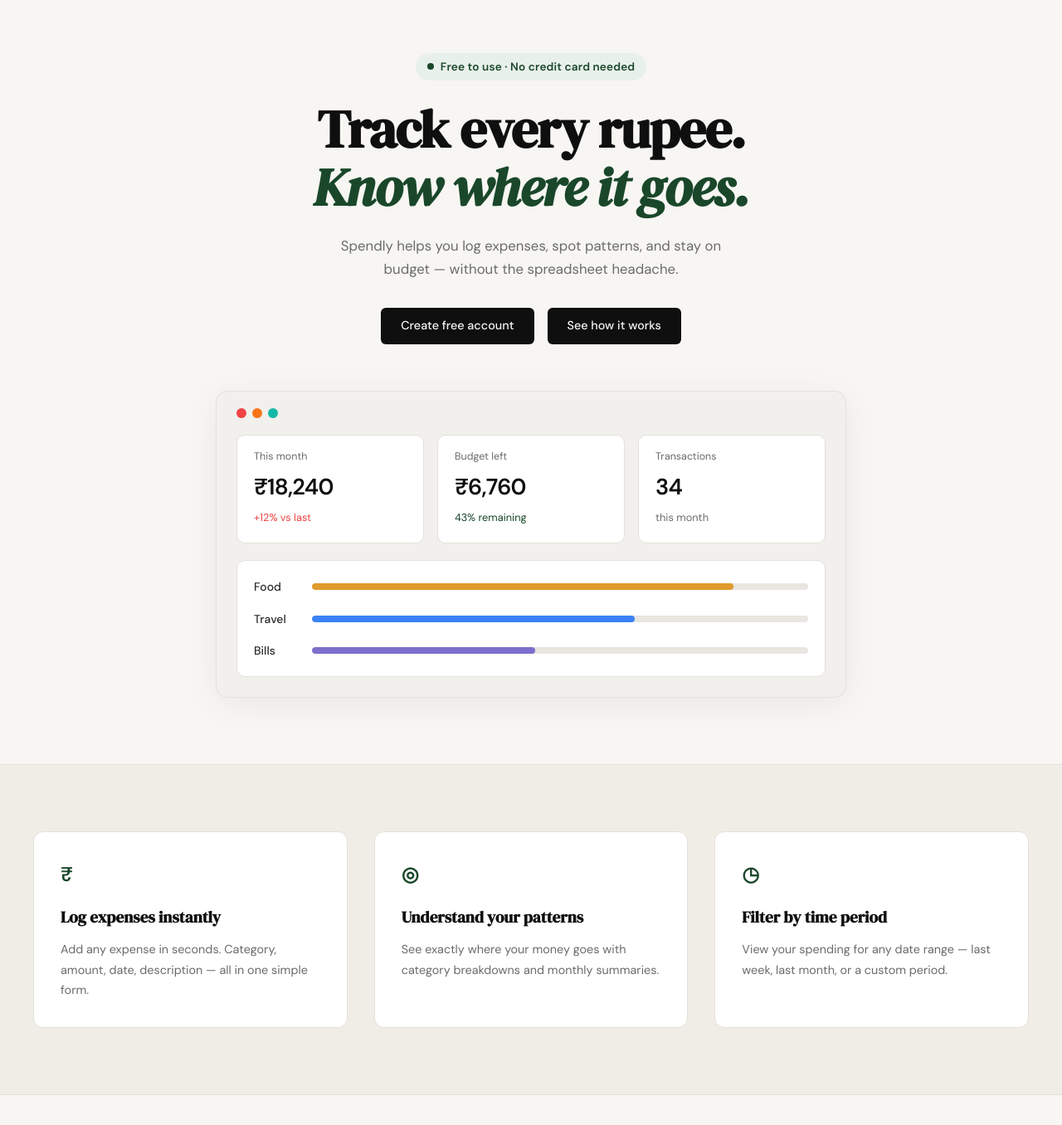
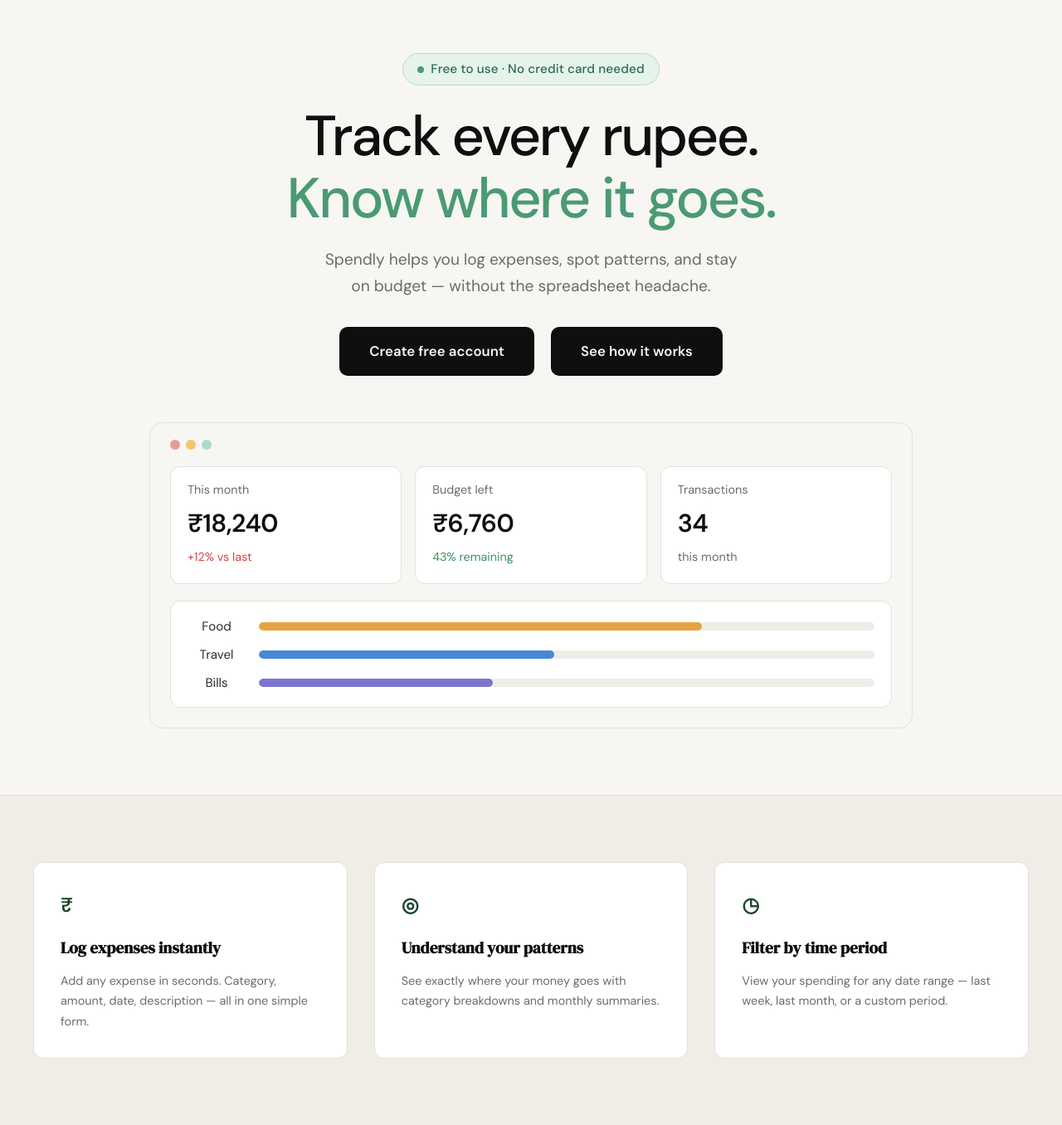
Before and after one commit to Aarushi17Gupta/spendly, a Flask app: page / in a window 1280 px wide. Shown: the part 61-1417 px from the top of the page at 83% size. Run offline with Flask 3, Linux system fonts and the light colour scheme.

Commit message:
landing: redesign hero section to match mockup

```diff
--- a/static/css/landing.css
+++ b/static/css/landing.css
@@ -22,10 +22,24 @@
     display: flex;
     justify-content: center;
     width: 100%;
-    max-width: 760px;
+    max-width: 920px;
+}
+
+.hero-title {
+    font-family: var(--font-body);
+    font-weight: 500;
+    font-size: clamp(2.75rem, 6vw, 4.25rem);
+    letter-spacing: -0.035em;
+    line-height: 1.1;
+}
+
+.hero-title em {
+    font-style: normal;
+    color: #4a9a72;
 }
 
 .hero-subtitle {
+    font-size: 1.2rem;
     max-width: 500px;
     margin-left: auto;
     margin-right: auto;
@@ -34,6 +48,14 @@
 
 .hero-actions {
     justify-content: center;
+    gap: 1.25rem;
+}
+
+.hero-actions .btn-primary {
+    padding: 1rem 2.25rem;
+    border-radius: 10px;
+    font-size: 1.05rem;
+    font-weight: 600;
 }
 
 /* ------------------------------------------------------------------ */
@@ -43,7 +65,12 @@
 .hero-badge {
     text-transform: none;
     letter-spacing: 0.01em;
-    font-size: 0.85rem;
+    font-size: 0.95rem;
+    font-weight: 500;
+    background: #e6f3ec;
+    color: #2f6b4a;
+    border: 1px solid #b9dcc8;
+    padding: 0.4rem 1.1rem;
     display: inline-flex;
     align-items: center;
     gap: 0.5rem;
@@ -53,7 +80,7 @@
     width: 8px;
     height: 8px;
     border-radius: 50%;
-    background: var(--accent);
+    background: #4a9a72;
     flex-shrink: 0;
 }
 
@@ -62,13 +89,13 @@
 /* ------------------------------------------------------------------ */
 
 .mock-card {
-    background: #f2f0ed;
+    background: var(--paper);
     border: 1px solid var(--border);
-    border-radius: 14px;
+    border-radius: 16px;
     padding: 1.25rem 1.5rem 1.5rem;
     width: 100%;
-    max-width: 760px;
-    box-shadow: 0 8px 40px rgba(0,0,0,0.06);
+    max-width: 920px;
+    box-shadow: none;
 }
 
 .mock-card-dots {
@@ -83,9 +110,9 @@
     border-radius: 50%;
 }
 
-.dot-red    { background: #ef4444; }
-.dot-orange { background: #f97316; }
-.dot-teal   { background: #14b8a6; }
+.dot-red    { background: #e89a9a; }
+.dot-orange { background: #f2c66d; }
+.dot-teal   { background: #a8dcc4; }
 
 /* ------------------------------------------------------------------ */
 /* Stat cards                                                          */
@@ -103,7 +130,7 @@
 .mock-stat {
     background: var(--paper-card);
     border: 1px solid var(--border);
-    border-radius: 10px;
+    border-radius: 12px;
     padding: 1rem 1.25rem 1.25rem;
     display: flex;
     flex-direction: column;
@@ -112,7 +139,7 @@
 }
 
 .stat-label {
-    font-size: 0.78rem;
+    font-size: 0.9rem;
     color: var(--ink-muted);
     font-weight: 400;
     text-transform: none;
@@ -121,19 +148,19 @@
 
 .stat-amount {
     font-family: var(--font-body);
-    font-size: 1.7rem;
-    font-weight: 700;
+    font-size: 1.9rem;
+    font-weight: 600;
     color: var(--ink);
-    letter-spacing: -0.03em;
+    letter-spacing: -0.02em;
 }
 
 .stat-change {
-    font-size: 0.8rem;
+    font-size: 0.9rem;
     color: var(--ink-muted);
 }
 
-.change-positive { color: #ef4444; }
-.change-success  { color: var(--accent); }
+.change-positive { color: #d64545; }
+.change-success  { color: #3f8f63; }
 
 /* ------------------------------------------------------------------ */
 /* Category bars                                                       */
@@ -142,11 +169,11 @@
 .mock-categories {
     background: var(--paper-card);
     border: 1px solid var(--border);
-    border-radius: 10px;
-    padding: 1.25rem 1.25rem;
+    border-radius: 12px;
+    padding: 1.1rem 1.25rem;
     display: flex;
     flex-direction: column;
-    gap: 1rem;
+    gap: 0.6rem;
     text-align: left;
 }
 
@@ -157,16 +184,17 @@
 }
 
 .cat-name {
-    font-size: 0.875rem;
+    font-size: 0.95rem;
     color: var(--ink-soft);
-    font-weight: 500;
-    min-width: 54px;
+    font-weight: 400;
+    min-width: 70px;
+    text-align: center;
 }
 
 .cat-bar-track {
     flex: 1;
-    height: 8px;
-    background: #e8e6e1;
+    height: 10px;
+    background: #efede8;
     border-radius: 999px;
     overflow: hidden;
 }
@@ -176,9 +204,9 @@
     border-radius: 999px;
 }
 
-.cat-bar-food   { background: #e09b2d; }
-.cat-bar-travel { background: #3b82f6; }
-.cat-bar-bills  { background: #7c6fcd; }
+.cat-bar-food   { background: #e5a443; }
+.cat-bar-travel { background: #4a86d6; }
+.cat-bar-bills  { background: #7d74d0; }
 
 /* ------------------------------------------------------------------ */
 /* Responsive                                                          */
--- a/templates/landing.html
+++ b/templates/landing.html
@@ -52,19 +52,19 @@
                 <div class="mock-category-row">
                     <span class="cat-name">Food</span>
                     <div class="cat-bar-track">
-                        <div class="cat-bar cat-bar-food" style="width: 85%"></div>
+                        <div class="cat-bar cat-bar-food" style="width: 72%"></div>
                     </div>
                 </div>
                 <div class="mock-category-row">
                     <span class="cat-name">Travel</span>
                     <div class="cat-bar-track">
-                        <div class="cat-bar cat-bar-travel" style="width: 65%"></div>
+                        <div class="cat-bar cat-bar-travel" style="width: 48%"></div>
                     </div>
                 </div>
                 <div class="mock-category-row">
                     <span class="cat-name">Bills</span>
                     <div class="cat-bar-track">
-                        <div class="cat-bar cat-bar-bills" style="width: 45%"></div>
+                        <div class="cat-bar cat-bar-bills" style="width: 38%"></div>
                     </div>
                 </div>
             </div>
```
